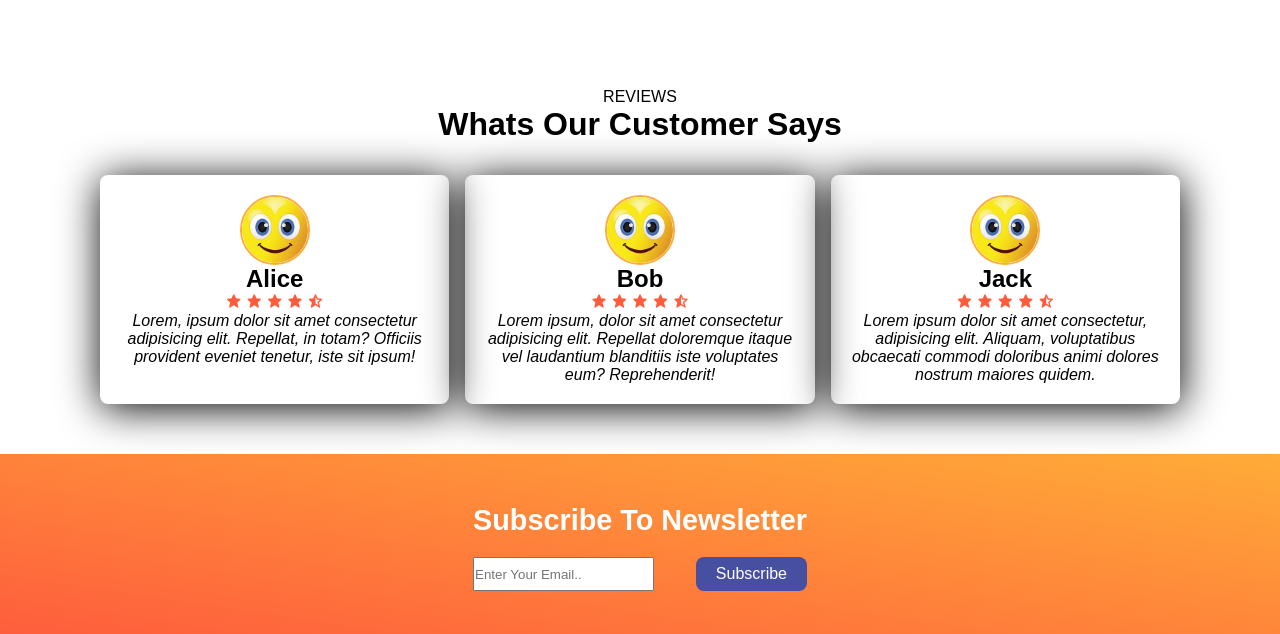
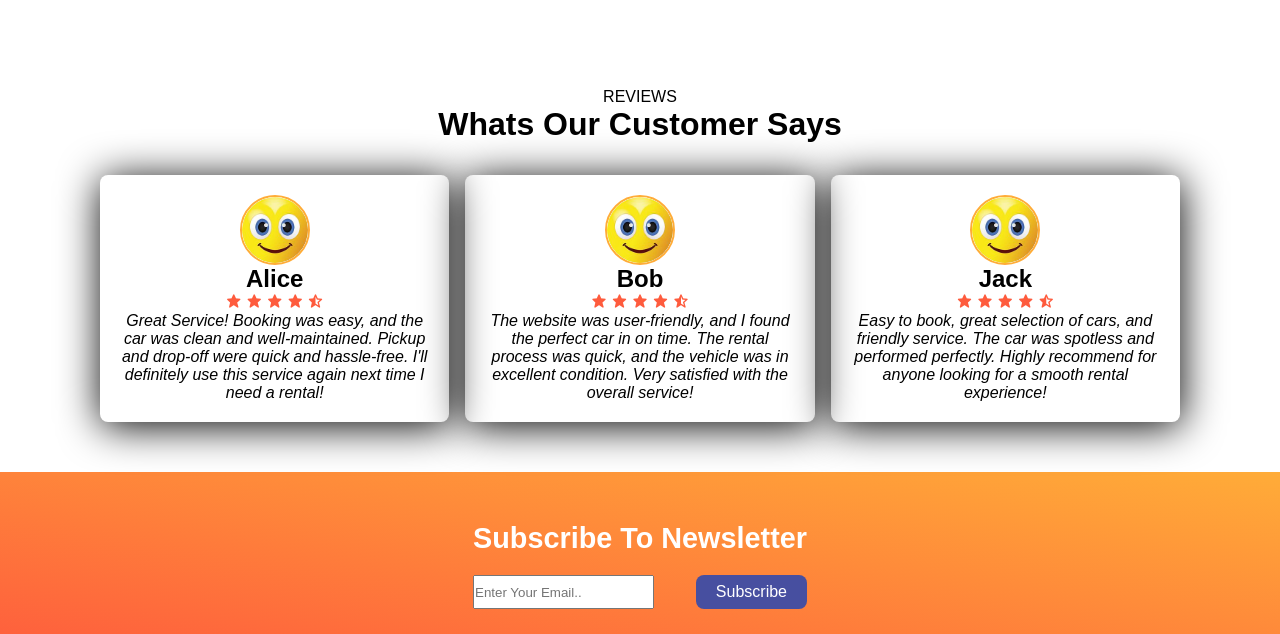
Before and after one commit to Viswavani/Vehicle_Rental_System, a plain HTML site: page index.html in a window 1280 px wide. Shown: the part 2951-3585 px from the top of the page. Drawn offline with nearby package versions, Linux system fonts and the light colour scheme.

Commit message:
Add review

```diff
--- a/index.html
+++ b/index.html
@@ -232,7 +232,7 @@
                         <i class='bx bxs-star'></i>
                         <i class='bx bxs-star-half'></i>
                     </div>
-                    <p>Lorem, ipsum dolor sit amet consectetur adipisicing elit. Repellat, in totam? Officiis provident eveniet tenetur, iste sit ipsum!</p>
+                    <p>Great Service! Booking was easy, and the car was clean and well-maintained. Pickup and drop-off were quick and hassle-free. I'll definitely use this service again next time I need a rental!</p>
                 </div>
 
                 <div class="box">
@@ -247,7 +247,7 @@
                         <i class='bx bxs-star'></i>
                         <i class='bx bxs-star-half'></i>
                     </div>
-                    <p>Lorem ipsum, dolor sit amet consectetur adipisicing elit. Repellat doloremque itaque vel laudantium blanditiis iste voluptates eum? Reprehenderit!</p>
+                    <p>The website was user-friendly, and I found the perfect car in on time. The rental process was quick, and the vehicle was in excellent condition. Very satisfied with the overall service!</p>
                 </div>
 
                 <div class="box">
@@ -262,7 +262,7 @@
                         <i class='bx bxs-star'></i>
                         <i class='bx bxs-star-half'></i>
                     </div>
-                    <p>Lorem ipsum dolor sit amet consectetur, adipisicing elit. Aliquam, voluptatibus obcaecati commodi doloribus animi dolores nostrum maiores quidem.</p>
+                    <p>Easy to book, great selection of cars, and friendly service. The car was spotless and performed perfectly. Highly recommend for anyone looking for a smooth rental experience!</p>
                 </div>
             </div>
 
```
